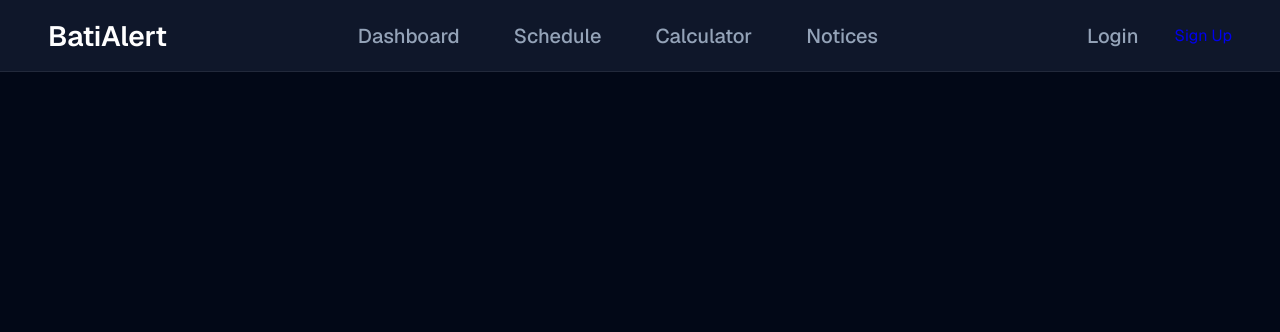
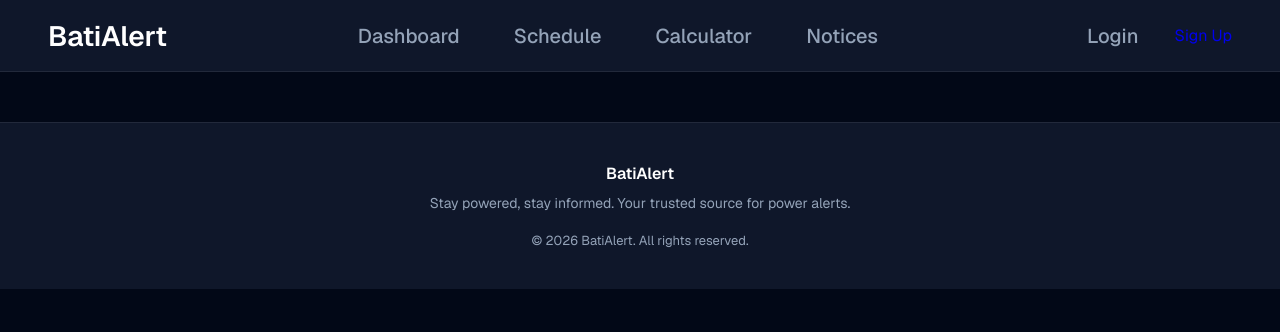
Before and after one commit to tahmidulkhan24/BatiAlert, a Django app: page / in a window 1280 px wide. Shown: the top 332 px of the page. Run offline with Django 5.2, Linux system fonts and the light colour scheme.

Commit message:
Added footer to base template

```diff
--- a/templates/base.html
+++ b/templates/base.html
@@ -57,10 +57,13 @@
     {% block content %}
     {% endblock %}
 
+
+
+
   </main>
 
   <!-- JS -->
   <script src="{% static 'js/script.js' %}"></script>
-
+{% include 'footer.html' %}
 </body>
 </html>
--- /dev/null
+++ b/templates/footer.html
@@ -0,0 +1,11 @@
+<footer style="background: var(--bg-secondary); border-top: 1px solid var(--border); padding: 40px 20px; text-align: center; margin-top: 50px;">
+    <div class="footer-content" style="max-width: 800px; margin: 0 auto;">
+        <h4 style="color: white; margin-bottom: 10px;">BatiAlert</h4>
+        <p style="color: var(--text-secondary); font-size: 14px; margin-bottom: 20px;">
+            Stay powered, stay informed. Your trusted source for power alerts.
+        </p>
+        <div style="font-size: 13px; color: var(--text-secondary);">
+            &copy; 2026 BatiAlert. All rights reserved.
+        </div>
+    </div>
+</footer>
```
